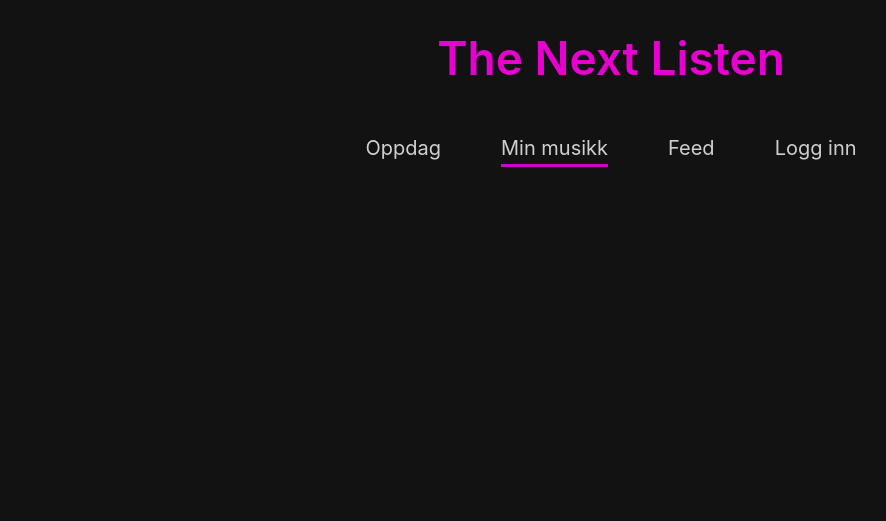
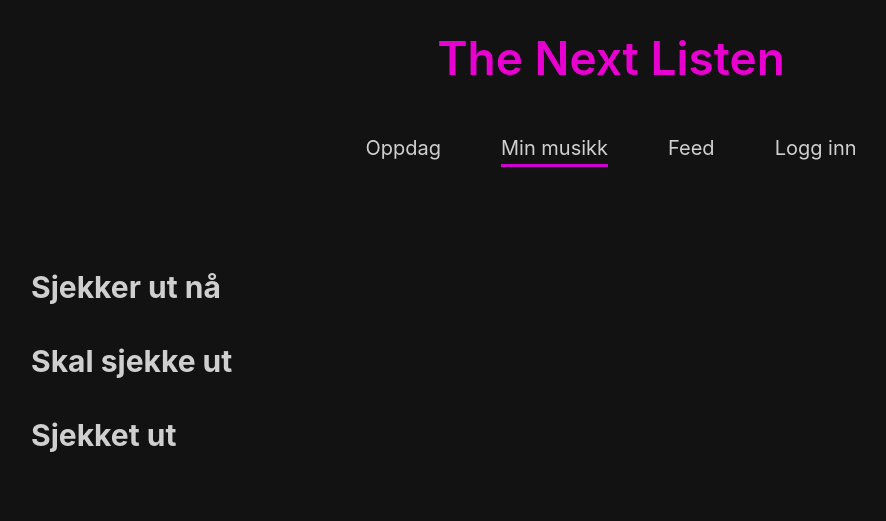
Before and after one commit to dgjestvang-dev/TheNextListen, a Flask app: page /mymusic in a window 1280 px wide. Shown: the top 521 px of the page, without its empty margins (29-915 px from the left). Run offline with Flask 3, Linux system fonts and the light colour scheme; some web fonts are replaced.

Commit message:
lagt til visning av albumene i de ulike gruppene + litt styling av min musikk siden for å matche gruppene

```diff
--- a/static/index.js
+++ b/static/index.js
@@ -138,10 +138,14 @@ function saveAlbum(album) {
     console.log(savedAlbum);
 }
 
-    // LOADING SAVED ALBUMS FROM LOCAL STORAGE
+    // LOADING SAVED ALBUMS FROM LOCAL STORAGE //
 function loadSavedAlbums() {
 
     const savedAlbumsContainer = document.getElementById("saved-albums");
+
+    const checkingOutNowContainer = document.getElementById("checking-out-now");
+    const willCheckOutContainer = document.getElementById("will-check-out");
+    const checkedOutContainer = document.getElementById("checked-out");
 
     let savedAlbums = JSON.parse(localStorage.getItem("savedAlbums"));
     if (savedAlbums === null) {
@@ -150,11 +154,18 @@ function loadSavedAlbums() {
 
     for (const album of savedAlbums) {
         const albumElement = createSavedAlbumElement(album);
-        savedAlbumsContainer.appendChild(albumElement);
+        if (album.status === "Sjekker ut nå") {
+            checkingOutNowContainer.appendChild(albumElement);
+        } else if (album.status === "Skal sjekke ut") {
+            willCheckOutContainer.appendChild(albumElement);
+        } else if (album.status === "Har sjekket ut") {
+            checkedOutContainer.appendChild(albumElement);
+        }
     }
 
 }
 
+    // CREATE SAVED ALBUM ELEMENT
 function createSavedAlbumElement(album) {
     const albumElement = document.createElement("div");
     albumElement.classList.add("album-card");
@@ -168,6 +179,7 @@ function createSavedAlbumElement(album) {
     const albumRating = document.createElement("p");
     albumRating.classList.add("saved-album-rating");
 
+        // CREATE ALBUM STATUS SELECT ELEMENT
     const albumStatus = document.createElement("select");
     albumStatus.classList.add("saved-album-status");
 
@@ -197,7 +209,13 @@ function createSavedAlbumElement(album) {
         if (savedAlbum) {
             savedAlbum.status = newStatus;
             localStorage.setItem("savedAlbums", JSON.stringify(savedAlbums));
+
+            document.getElementById("checking-out-now").innerHTML = "";
+            document.getElementById("will-check-out").innerHTML = "";
+            document.getElementById("checked-out").innerHTML = "";
+            loadSavedAlbums();
         }
+
 
     });
 
@@ -238,7 +256,7 @@ function createSavedAlbumElement(album) {
 
     return albumElement;
 }
-
+    // REMOVE ALBUM FROM LOCAL STORAGE AND UPDATE DISPLAY //
 function removeAlbum(albumId) {
     let savedAlbums = JSON.parse(localStorage.getItem("savedAlbums"));
 
--- a/static/styles.css
+++ b/static/styles.css
@@ -43,8 +43,9 @@ h1 {
 h2 {
     color: #FFF;
     text-align: center;
-    margin: 0 0 20px 0;
+    margin: 0;
 }
+
 
 /* Primary Button Styles */
 .primary-btn{
@@ -89,8 +90,9 @@ h2 {
 .alternative-btn{
     padding: 10px 20px;
     background-color: #121212;
-    color: #E700D0;
-    border: 1px solid #E700D0;
+    color: #fff;
+    border: 1px solid #fff;
+    opacity: 60%;
     border-radius: 50px;
     cursor: pointer;
     font-size: 16px;
@@ -98,8 +100,15 @@ h2 {
 }
 
 .alternative-btn:hover {
-    background-color: #E700D0;
-    color: #121212;
+    background-color: #121212;
+    border: 1px solid #E700D0;
+    color: #E700D0;
+}
+
+.alternative-btn:focus {
+    outline: none;
+    outline: 2px solid #E700D0;
+    outline-offset: 2px;
 }
 
 
@@ -242,20 +251,27 @@ nav a:hover {
 .mymusic-section {
     color: #FFF;
     opacity: 80%;
-    text-align: center;
+    text-align: left;
     padding: 60px;
     font-size: 20px;
     line-height: 1.8;
+
 }
 
+.mymusic-section h2 {
+    margin-top: 20px;
+    text-align: left;
+}
 
-#saved-albums {
+#checking-out-now,
+#will-check-out,
+#checked-out {
     display: flex;
     box-sizing: border-box;
     flex-wrap: wrap;
     justify-content: flex-start;
-    margin: 20px;
-    padding: 20px;
+    margin: 10px 20px;
+
     border-radius: 10px;
     transition: transform 0.3s ease;
     color: #FFF;
@@ -268,7 +284,7 @@ nav a:hover {
 .album-card {
     display: flex;
     align-items: center;
-    margin: 20px;
+    margin: 20px 20px 0 0;
     padding: 10px 20px;
     background-color: #1a1a1a;
     border-radius: 10px;
--- a/templates/mymusic.html
+++ b/templates/mymusic.html
@@ -3,9 +3,14 @@
 
 <section class="mymusic-section">
 
-<div id="saved-albums">
+<h2>Sjekker ut nå</h2>
+    <div id="checking-out-now"></div>
 
-</div>
+<h2>Skal sjekke ut</h2>
+    <div id ="will-check-out"> </div>
+
+<h2>Sjekket ut</h2>
+    <div id="checked-out"> </div>
 
 </section>
 
```
